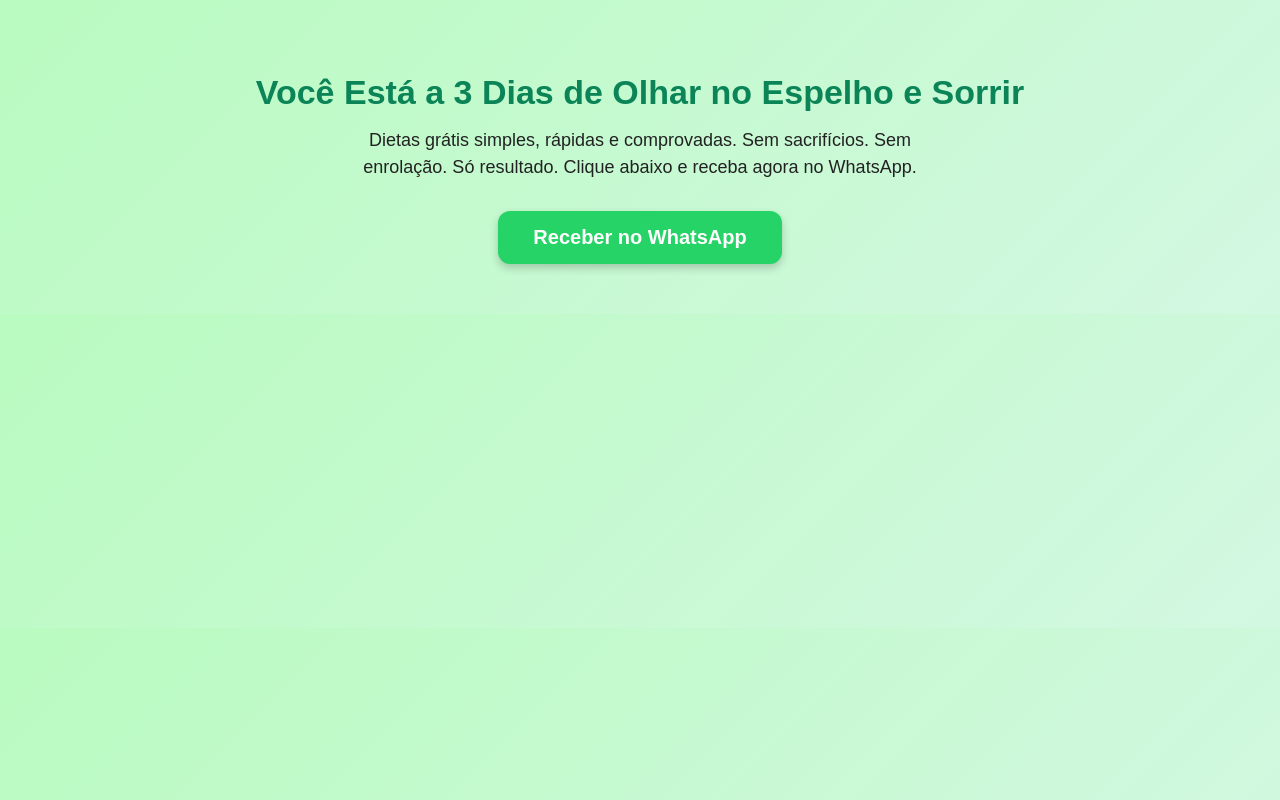
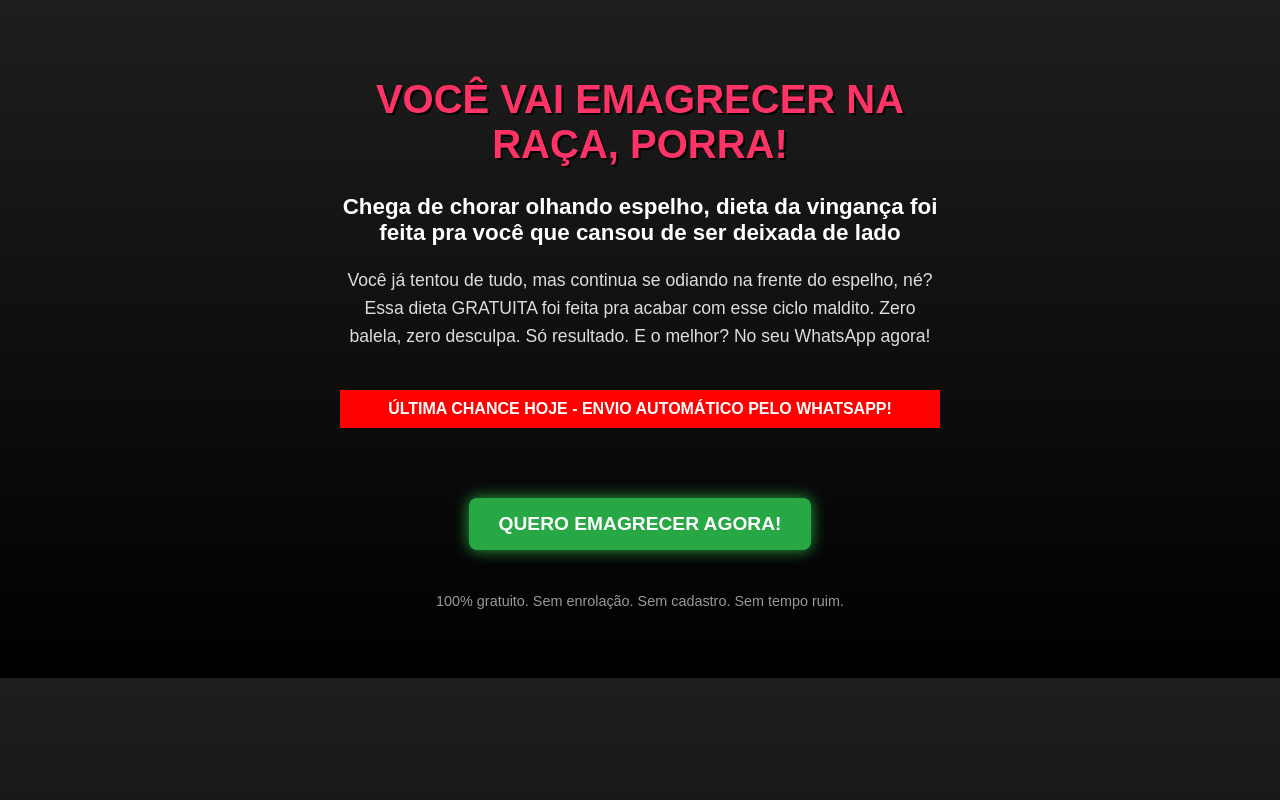
Before and after one commit to Dietas-gratis/click-aqui, a plain HTML site: page index.html in a window 1280 px wide. Drawn offline with Linux system fonts and the light colour scheme.

Commit message:
Update index.html

```diff
--- a/index.html
+++ b/index.html
@@ -1,54 +1,86 @@
 <!DOCTYPE html>
 <html lang="pt-br">
 <head>
-  <meta charset="UTF-8" />
-  <meta name="viewport" content="width=device-width, initial-scale=1.0"/>
-  <title>Nova Você em 3 Dias</title>
+  <meta charset="UTF-8">
+  <meta name="viewport" content="width=device-width, initial-scale=1.0">
+  <title>Dieta da Vingança - Emagreça Sem Perdão</title>
   <style>
     body {
+      margin: 0;
       font-family: Arial, sans-serif;
-      background: linear-gradient(135deg, #b9fbc0, #d3f8e2);
-      color: #222;
+      background: linear-gradient(to bottom, #1e1e1e, #000);
+      color: #fff;
       text-align: center;
+    }
+    .container {
       padding: 50px 20px;
-      margin: 0;
+      max-width: 600px;
+      margin: auto;
     }
     h1 {
-      font-size: 34px;
-      color: #0b8457;
-      margin-bottom: 15px;
+      font-size: 2.5em;
+      color: #ff3366;
+      text-shadow: 2px 2px #000;
+    }
+    h2 {
+      font-size: 1.4em;
+      margin: 20px 0;
     }
     p {
-      font-size: 18px;
-      max-width: 600px;
-      margin: 0 auto 30px;
-      line-height: 1.5;
+      font-size: 1.1em;
+      line-height: 1.6em;
+      color: #ddd;
     }
-    .zap-btn {
-      background: #25D366;
-      color: white;
-      padding: 15px 35px;
-      font-size: 20px;
+    .btn {
+      display: inline-block;
+      margin-top: 30px;
+      padding: 15px 30px;
+      font-size: 1.2em;
+      color: #fff;
+      background: #28a745;
+      border: none;
+      border-radius: 8px;
+      text-decoration: none;
       font-weight: bold;
-      text-decoration: none;
-      border-radius: 12px;
-      display: inline-block;
-      box-shadow: 0 4px 8px rgba(0,0,0,0.2);
-      transition: 0.3s;
+      box-shadow: 0 0 15px #28a745;
     }
-    .zap-btn:hover {
-      background: #1ebe5d;
-      transform: scale(1.05);
+    .btn:hover {
+      background: #218838;
+      box-shadow: 0 0 25px #28a745;
+    }
+    .urgencia {
+      background: #ff0000;
+      color: #fff;
+      padding: 10px;
+      margin: 40px 0;
+      font-weight: bold;
+      animation: pisca 1s infinite;
+    }
+    @keyframes pisca {
+      0% { opacity: 1; }
+      50% { opacity: 0.2; }
+      100% { opacity: 1; }
     }
   </style>
 </head>
 <body>
 
-  <h1>Você Está a 3 Dias de Olhar no Espelho e Sorrir</h1>
-  <p>Dietas grátis simples, rápidas e comprovadas. Sem sacrifícios. Sem enrolação. Só resultado.
-  Clique abaixo e receba agora no WhatsApp.</p>
+  <div class="container">
+    <h1>VOCÊ VAI EMAGRECER NA RAÇA, PORRA!</h1>
+    <h2>Chega de chorar olhando espelho, dieta da vingança foi feita pra você que cansou de ser deixada de lado</h2>
 
-  <a class="zap-btn" href="https://wa.me/5562981686811?text=Quero%20receber%20a%20dieta%20gr%C3%A1tis%20pra%20come%C3%A7ar%20a%20emagrecer%20ainda%20hoje!">Receber no WhatsApp</a>
+    <p>Você já tentou de tudo, mas continua se odiando na frente do espelho, né? Essa dieta GRATUITA foi feita pra acabar com esse ciclo maldito. Zero balela, zero desculpa. Só resultado. E o melhor? No seu WhatsApp agora!</p>
+
+    <div class="urgencia">
+      ÚLTIMA CHANCE HOJE - ENVIO AUTOMÁTICO PELO WHATSAPP!
+    </div>
+
+    <a class="btn" href="https://wa.me/5562981686811" target="_blank">QUERO EMAGRECER AGORA!</a>
+
+    <p style="margin-top: 40px; font-size: 0.9em; color: #999;">
+      100% gratuito. Sem enrolação. Sem cadastro. Sem tempo ruim.
+    </p>
+  </div>
 
 </body>
 </html>
```
